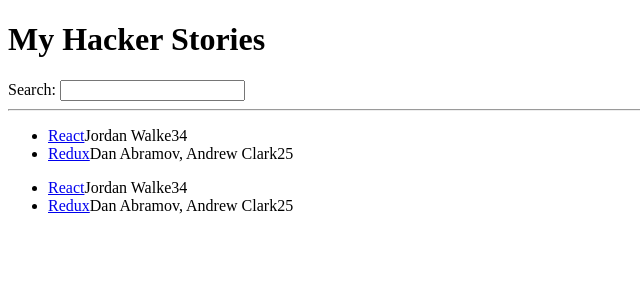
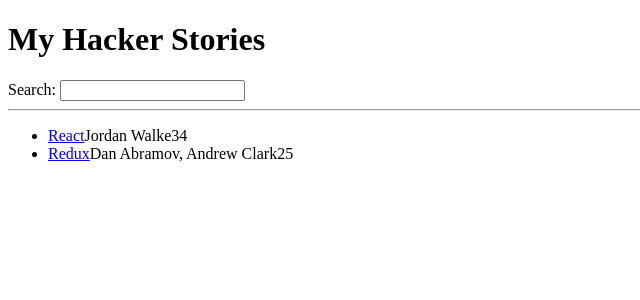
Before and after one commit to rianrainey/hacker-stories, a React (Vite) app: page / in a window 1280 px wide. Shown: the top 300 px of the page, without its empty margins (0-640 px from the left). Built offline with nearby package versions, Linux system fonts and the light colour scheme.

Commit message:
React props complete

```diff
--- a/src/App.tsx
+++ b/src/App.tsx
@@ -1,4 +1,14 @@
-const list = [
+type Story = {
+  objectID: number,
+  url: string,
+  title: string,
+  author: string,
+  num_comments: number,
+  points: number
+}
+
+const App = () => {
+  const stories = [
     {
       title: 'React',
       url: 'https://reactjs.org/',
@@ -15,21 +25,17 @@ const list = [
       points: 5,
       objectID: 1,
     },
-]
-
-// function App() {
-// Arrow function declaration instead
-const App = () => (
+  ];
+  return (
     <div>
       <h1>My Hacker Stories</h1>
       <Search />
       <hr />
-    <List />
-    <List />
+      <List list={stories}/>
     </div>
-)
+  );
+}
 
-// function Search() {
 const Search = () => {
   const handleChange = (event: React.ChangeEvent<HTMLInputElement>) => {
     console.log(event);
@@ -43,22 +49,36 @@ const Search = () => {
   )
 }
 
-// function List(){
-const List = () => (
+type ListProps = {
+  list: Story[];
+}
+
+const List = (props:ListProps) => (
   <ul>
-    {list.map((item) => {
+    {props.list.map((item) => {
+      {/* I guess key has to go here and not in Item component?  */ }
       return (
-        <li key={item.objectID}>
-          <span>
-            <a href={item.url}>{item.title}</a>
-          </span>
-          <span>{item.author}</span>
-          <span>{item.num_comments}</span>
-          <span>{item.points}</span>
-        </li>
+        <Item key={item.objectID} item={item}/>
       );
     })}
   </ul>
 )
 
+type ItemProps = {
+  item: Story
+}
+
+const Item = (props:ItemProps) => {
+  return (
+    <li>
+      <span>
+        <a href={props.item.url}>{props.item.title}</a>
+      </span>
+      <span>{props.item.author}</span>
+      <span>{props.item.num_comments}</span>
+      <span>{props.item.points}</span>
+    </li>
+  )
+}
+
 export default App
```
Lines whose indentation alone changed are shown as unchanged.
